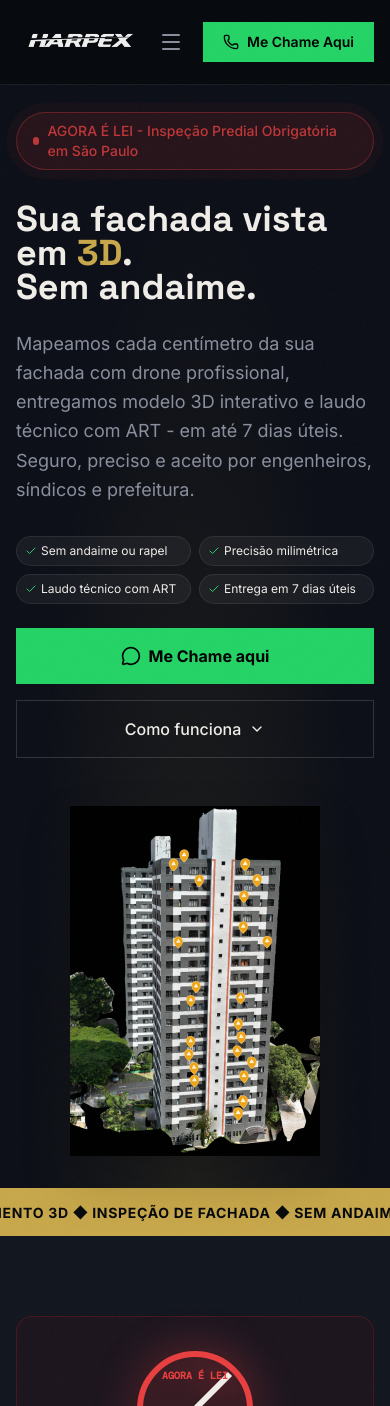
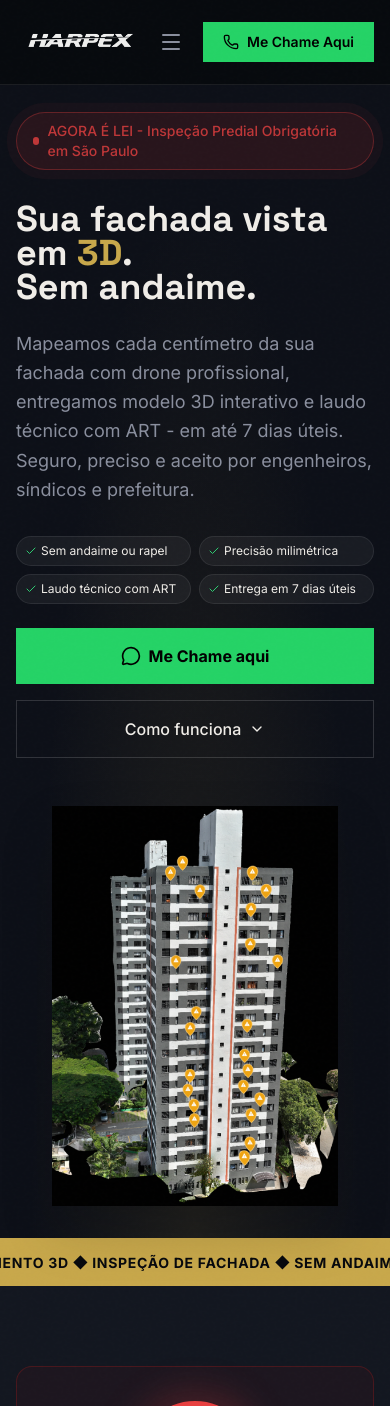
Before and after one commit to nandocarmel/drone-services-website, a Next.js app: page /mapeamento-fachada in a window 390 px wide. Shown: the top 1406 px of the page. Built offline with nearby package versions, Linux system fonts and the light colour scheme.

Commit message:
feat: adjust image dimensions and alignment for different devices
Set image sizes for mobile, tablet, desktop, and large screens
and align right on desktop for better text composition.

```diff
--- a/app/mapeamento-fachada/page.tsx
+++ b/app/mapeamento-fachada/page.tsx
@@ -203,13 +203,13 @@ export default function MapeamentoFachadaPage() {
             </div>
 
             {/* Coluna da imagem */}
-            <div className="relative flex items-center justify-center">
+            <div className="relative flex items-center justify-center lg:justify-end">
               <Image
                 src="/images/hero-edificio-mapeado.png"
                 alt="Mapeamento 3D de Fachada com Drone - Edificio com marcadores de inspecao"
-                width={400}
-                height={600}
-                className="w-auto h-[350px] md:h-[450px] lg:h-[550px] object-contain drop-shadow-2xl"
+                width={600}
+                height={800}
+                className="w-auto h-[400px] md:h-[550px] lg:h-[700px] xl:h-[750px] object-contain drop-shadow-2xl"
                 priority
               />
             </div>
```
